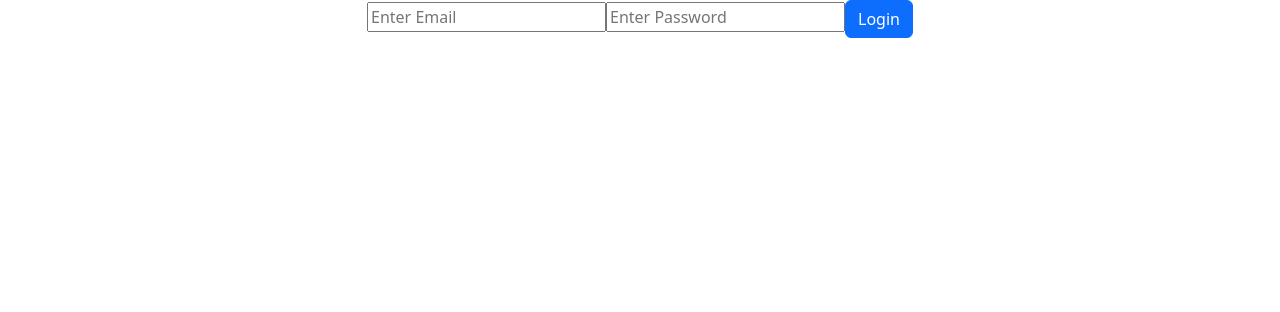
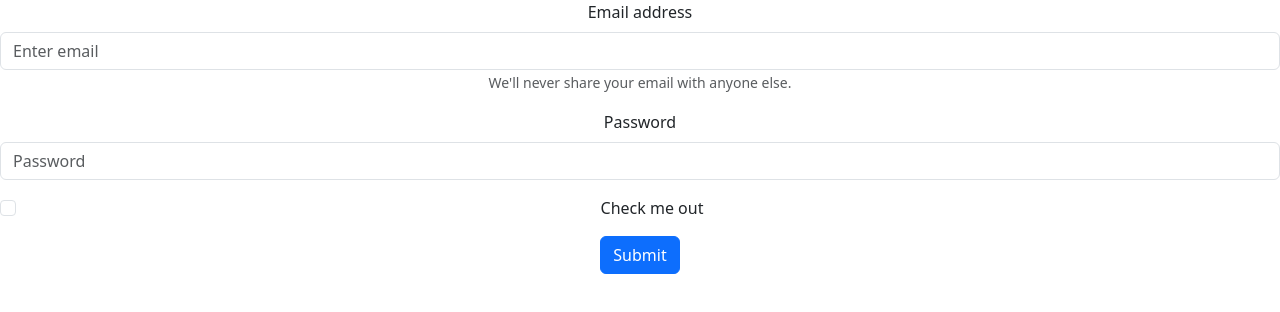
Before and after one commit to neel132/react-training-itpc, a React (Create React App) app: page /login in a window 1280 px wide. Shown: the top 312 px of the page. Built offline with nearby package versions, Linux system fonts and the light colour scheme.

Commit message:
Uncontrolled form

```diff
--- a/src/pages/Login/Login.jsx
+++ b/src/pages/Login/Login.jsx
@@ -2,6 +2,7 @@
 import { useNavigate } from "react-router-dom";
 import CustomButton from "../../component/CustomButton"
 import CustomText from "../../component/CustomText/CustomText"
+import { Form, Button } from "react-bootstrap";
 const specialChars = ['!', '#', '$', '%', '^', '&', '*', '(', ')'];
 const Login = () => {
   const navigate = useNavigate();
@@ -34,9 +35,22 @@
   const onChangePassword = (e) => {
     setPassword(e.target.value);
   }
+  const onSubmit = (e) => {
+    e.preventDefault(); // preventing it from reloading the webpage
+    console.log("Form submission -", e);
+    console.log("Email", e.target['formBasicEmail'].value);
+    console.log("Email", e.target[0].value);
+    const email = e.target[0].value; // Getting the value of email field
+    const password = e.target[1].value; // Getting the value of password field
+    if(email.length > 0 && password.length > 0) { // Checking the validity of email and password fields
+      navigate('/about', { state: { login: true}});
+    } else {
+      alert("Please enter email and password");
+    }
+  }
   return (
     <center>
-      <input
+      {/* <input
         type="text"
         placeholder="Enter Email"
         onChange={(e) => onChange(e)}
@@ -48,7 +62,27 @@
         onChange={(e) => onChangePassword(e)}
         value={password}
       />
-      <CustomButton label={"Login"} onClick={() => onClick()} />
+      <CustomButton label={"Login"} onClick={() => onClick()} /> */}
+      <Form onSubmit={onSubmit}>
+      <Form.Group className="mb-3" controlId="formBasicEmail">
+        <Form.Label>Email address</Form.Label>
+        <Form.Control type="email" placeholder="Enter email" />
+        <Form.Text className="text-muted">
+          We'll never share your email with anyone else.
+        </Form.Text>
+      </Form.Group>
+
+      <Form.Group className="mb-3" controlId="formBasicPassword">
+        <Form.Label>Password</Form.Label>
+        <Form.Control type="password" placeholder="Password" />
+      </Form.Group>
+      <Form.Group className="mb-3" controlId="formBasicCheckbox">
+        <Form.Check type="checkbox" label="Check me out" />
+      </Form.Group>
+      <Button variant="primary" type="submit">
+        Submit
+      </Button>
+    </Form>
     </center>
   )
 }
```
